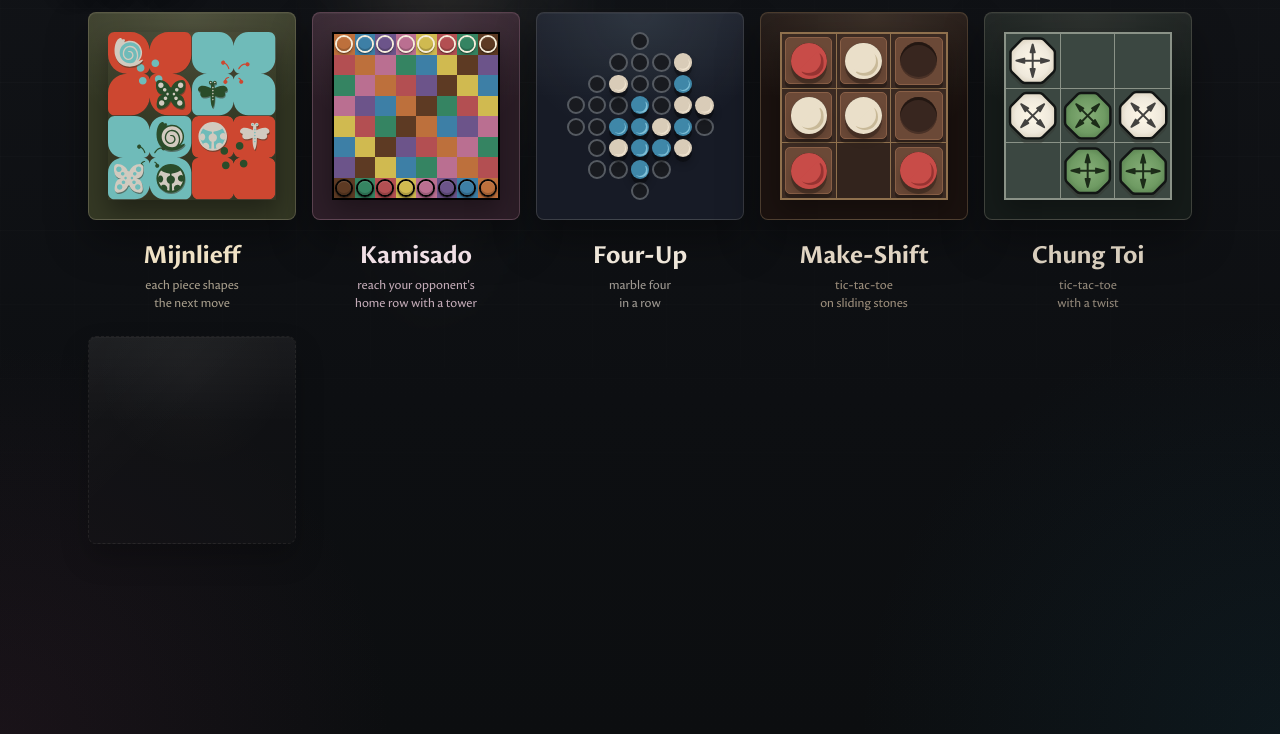
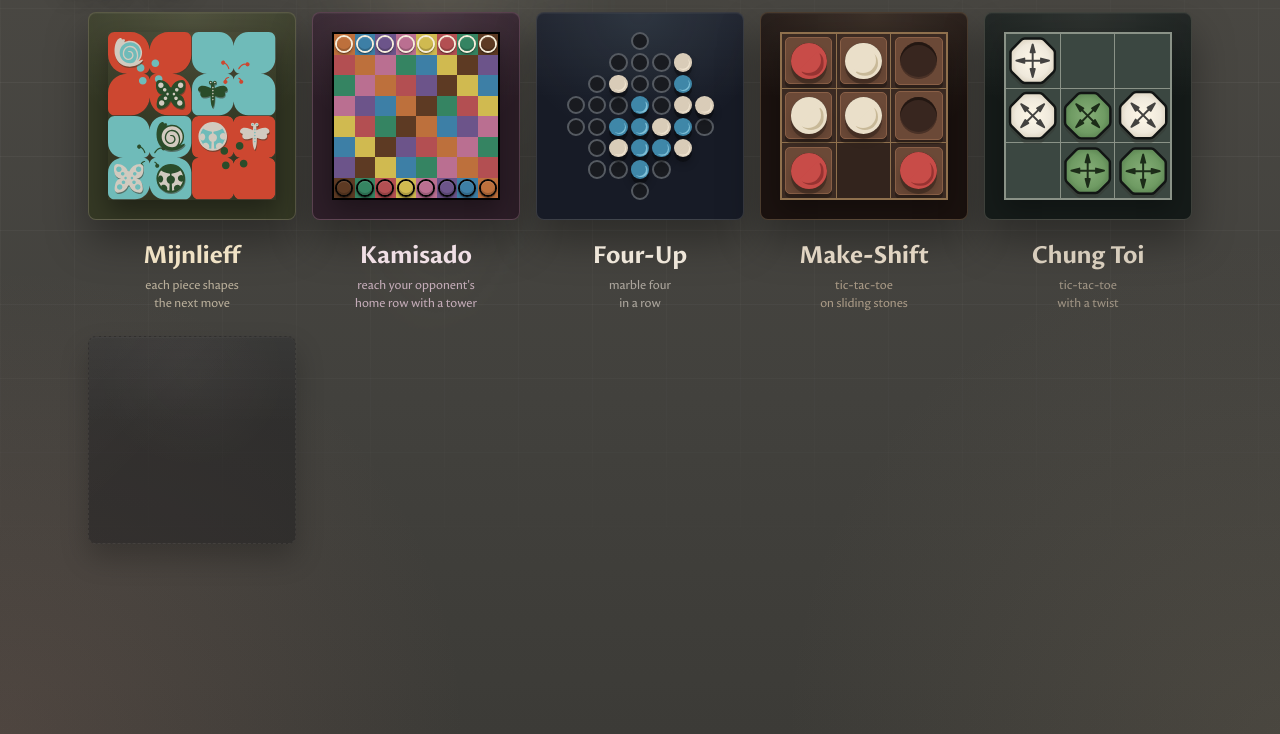
Before and after one commit to hlaspoor/junjie-play, a website built with Vite: page index.html in a window 1280 px wide. Shown: the part 66-800 px from the top of the page. Built offline with nearby package versions, Linux system fonts and the light colour scheme.

Commit message:
Lighten homepage background

```diff
--- a/src/styles.css
+++ b/src/styles.css
@@ -25,7 +25,7 @@
 :root {
   color-scheme: dark;
   color: #e8ded6;
-  background: #0e1013;
+  background: #42403c;
   --card-width: 208px;
   font-family: "Proza", sans-serif;
   font-synthesis: none;
@@ -68,9 +68,9 @@ a {
   overflow-x: hidden;
   padding: 20px 32px 32px;
   background:
-    radial-gradient(circle at 0% 100%, rgba(124, 54, 88, 0.12), transparent 26%),
-    radial-gradient(circle at 100% 100%, rgba(24, 96, 124, 0.12), transparent 28%),
-    linear-gradient(180deg, #111317 0%, #0d0f12 58%, #0c0e10 100%);
+    radial-gradient(circle at 0% 100%, rgba(184, 129, 113, 0.15), transparent 31%),
+    radial-gradient(circle at 100% 100%, rgba(166, 148, 120, 0.13), transparent 33%),
+    linear-gradient(180deg, #4a4843 0%, #42413d 58%, #3c3b37 100%);
 }
 
 .page-shell::after {
@@ -101,8 +101,8 @@ a {
   pointer-events: none;
   content: "";
   background-image:
-    linear-gradient(rgba(255, 255, 255, 0.018) 1px, transparent 1px),
-    linear-gradient(90deg, rgba(255, 255, 255, 0.012) 1px, transparent 1px);
+    linear-gradient(rgba(255, 255, 255, 0.046) 1px, transparent 1px),
+    linear-gradient(90deg, rgba(255, 255, 255, 0.034) 1px, transparent 1px);
   background-size: 74px 74px;
   mask-image: linear-gradient(to bottom, transparent 0%, black 16%, rgba(0, 0, 0, 0.72) 42%, rgba(0, 0, 0, 0.18) 72%, transparent 100%);
 }
```
